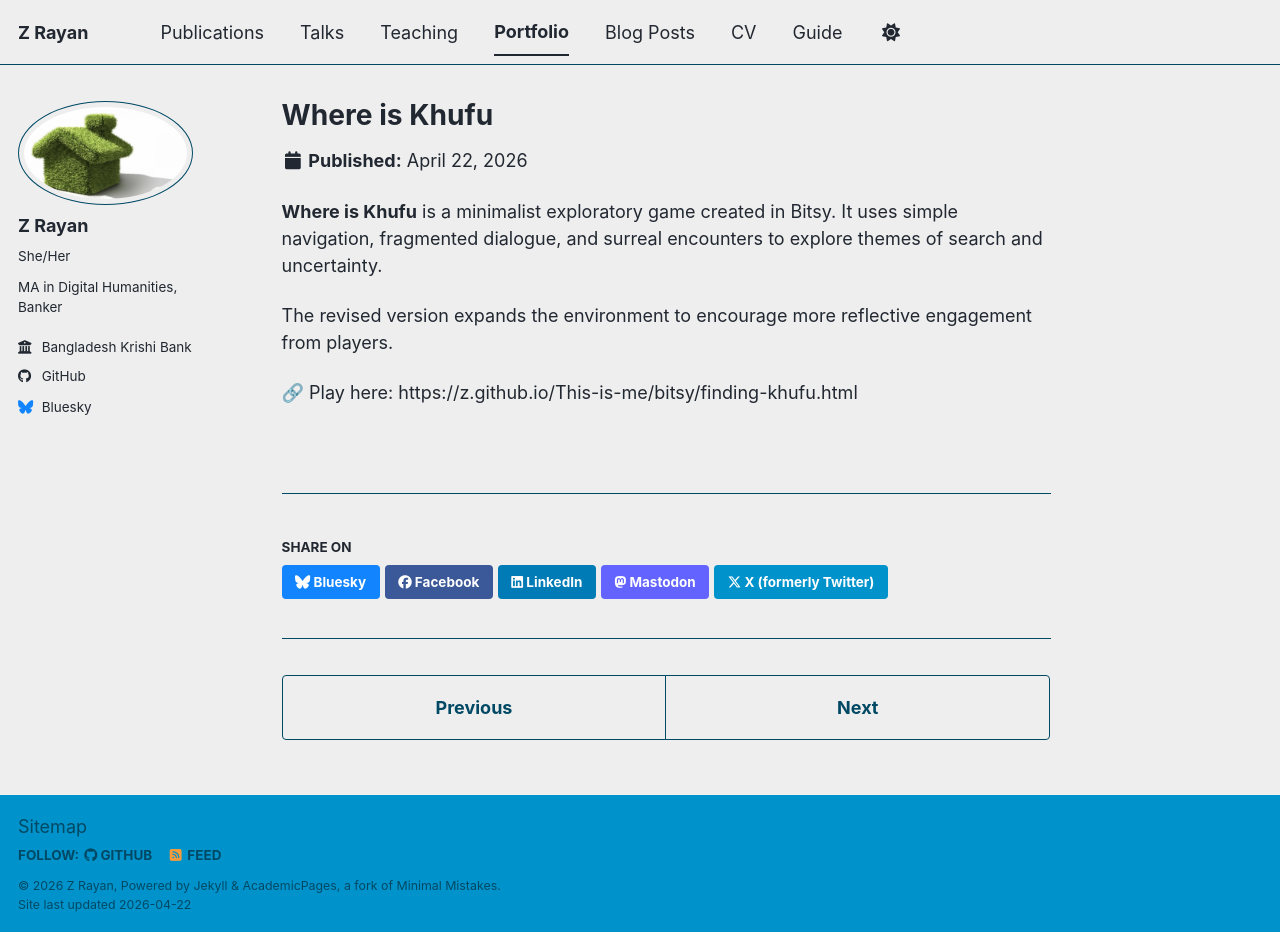
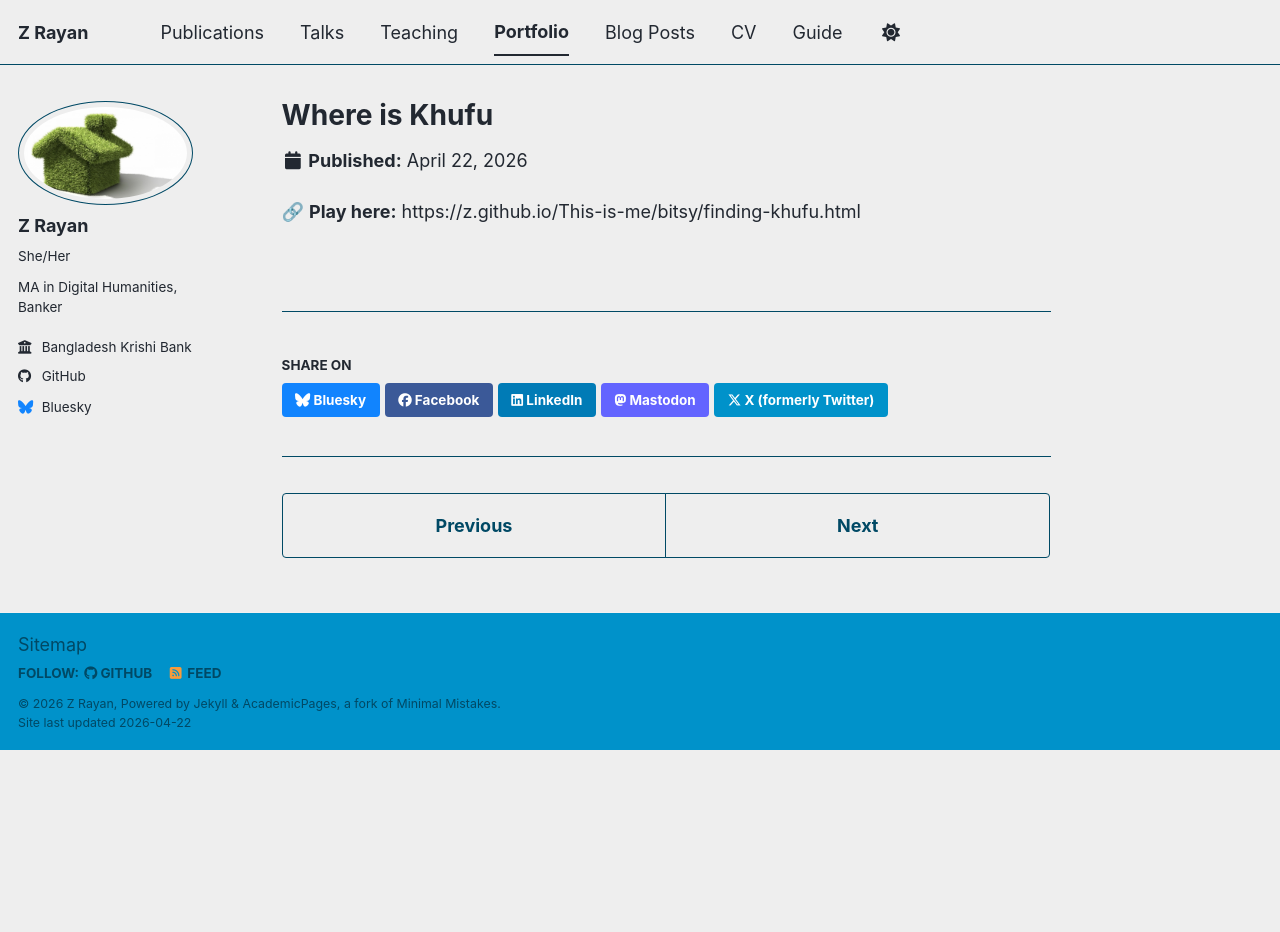
Before and after one commit to zed-aar/This-is-me, a Jekyll site: the page built from _portfolio/portfolio-2.md, in a window 1280 px wide and 932 px high. Built offline with Jekyll 4.4.1, drawn with Linux system fonts in a browser that asks for light colours; a script bundle is joined from its source files by our own code; library files that are not in the unit come from our copies.

Commit message:
Update portfolio-2.md

```diff
--- a/_portfolio/portfolio-2.md
+++ b/_portfolio/portfolio-2.md
@@ -4,8 +4,4 @@ excerpt: "Minimalist Bitsy game exploring wandering, humor, and unresolved meani
 collection: portfolio
 ---
 
-**Where is Khufu** is a minimalist exploratory game created in Bitsy. It uses simple navigation, fragmented dialogue, and surreal encounters to explore themes of search and uncertainty.
-
-The revised version expands the environment to encourage more reflective engagement from players.
-
-🔗 Play here: https://z.github.io/This-is-me/bitsy/finding-khufu.html
+🔗 **Play here:** https://z.github.io/This-is-me/bitsy/finding-khufu.html
```
